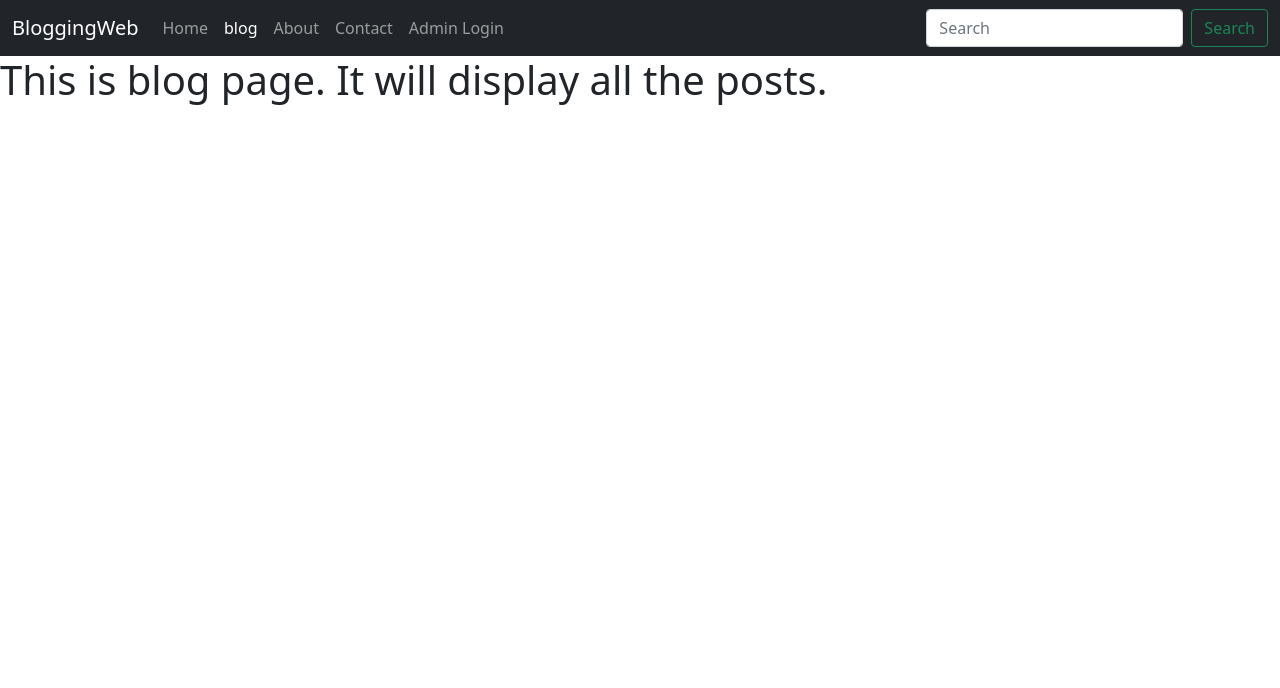
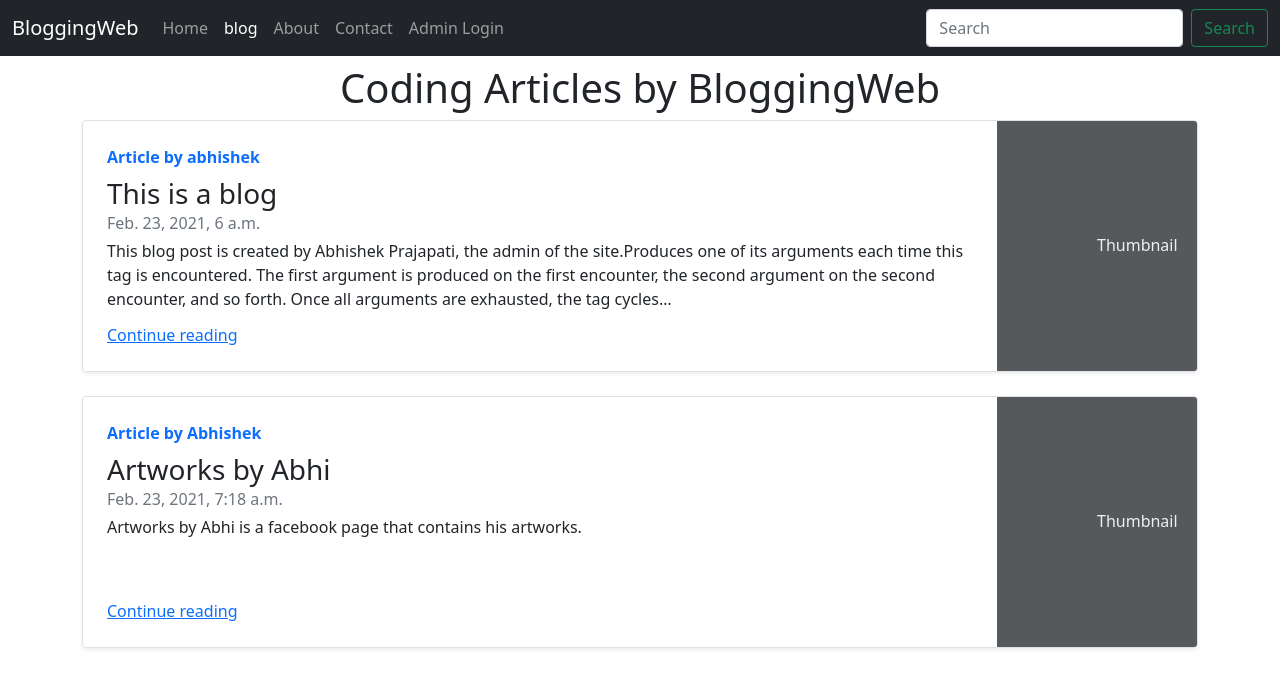
Before and after one commit to abhishekprajapati1/BlogSiteProject, a Django app: page /blog/ in a window 1280 px wide. Shown: the top 688 px of the page. Run offline with Django 3.2, Linux system fonts and the light colour scheme; data comes from the database, SQL or seed files in the repository.

Commit message:
Added the blog page

```diff
--- a/Blog/article/admin.py
+++ b/Blog/article/admin.py
@@ -1,7 +1,7 @@
 from django.contrib import admin
-from .models import Article
+from .models import Post
 
 
 # Register your models here.
 
-admin.site.register(Article)
+admin.site.register(Post)
--- a/Blog/article/models.py
+++ b/Blog/article/models.py
@@ -2,10 +2,14 @@ from django.db import models
 
 # Create your models here.
 
-class Article(models.Model):
-    author = models.ForeignKey('auth.User', on_delete=models.CASCADE,)
-    title = models.CharField(max_length=100)
-    body = models.TextField()
+
+class Post(models.Model):
+    s_no = models.AutoField(primary_key=True)
+    title = models.CharField(max_length=255)
+    author = models.CharField(max_length = 30)
+    content = models.TextField()
+    slug = models.CharField(max_length=130)
+    timestamp = models.DateTimeField(blank=True)
 
     def __str__(self):
-        return self.title
+        return self.title + " by - " + self.author
--- a/Blog/article/urls.py
+++ b/Blog/article/urls.py
@@ -3,7 +3,6 @@ from django.urls import path,include
 from . import views
 
 urlpatterns = [
-    path('', views.bloghome, name = "bloghome"),
-    path('<str:slug>/', views.blogpost, name = "blogpost"),
-
+    path('', views.bloghome),
+    path('<str:slug>/', views.blogpost, name='blogpost'),
 ]
--- a/Blog/article/views.py
+++ b/Blog/article/views.py
@@ -1,12 +1,13 @@
 from django.shortcuts import render, HttpResponse
+from .models import Post
 
 # Create your views here.
-
 def bloghome(request):
-    return render(request, 'article/home.html')
-    # return HttpResponse("This is blog page we will keep all the blog post here")
-
+    allPosts = Post.objects.all()
+    context = {
+        'allPosts':allPosts,
+    }
+    return render(request, 'article/home.html', context)
 
 def blogpost(request, slug):
     return render(request, 'article/post.html')
-    return HttpResponse(f"This is blogpost page for {slug}")
--- a/Blog/templates/article/home.html
+++ b/Blog/templates/article/home.html
@@ -5,5 +5,32 @@
 {% block blogActive %}active{% endblock blogActive %}
 
 {% block body %}
-    <h1>This is blog page. It will display all the posts.</h1>
+<h1 class="text-center my-2">
+    Coding Articles by BloggingWeb
+</h1>
+{% for post in allPosts %}
+<div class=" mb-2 container">
+    <div class="">
+        <div class="row g-0 border rounded overflow-hidden flex-md-row mb-4 shadow-sm h-md-250 position-relative">
+            <div class="col p-4 d-flex flex-column position-static">
+                <strong class="d-inline-block mb-2 text-primary">Article by {{post.author}}</strong>
+                <h3 class="mb-0">{{post.title}}</h3>
+                <div class="mb-1 text-muted">{{post.timestamp}}</div>
+                <p class="card-text mb-auto">{{post.content| truncatechars:300}}</p>
+                <a href="/blog/{{post.slug}}" class="stretched-link">Continue reading</a>
+            </div>
+            <div class="col-auto d-none d-lg-block">
+                <svg class="bd-placeholder-img" width="200" height="250" xmlns="http://www.w3.org/2000/svg" role="img"
+                    aria-label="Placeholder: Thumbnail" preserveAspectRatio="xMidYMid slice" focusable="false">
+                    <title>Placeholder</title>
+                    <rect width="100%" height="100%" fill="#55595c"></rect><text x="50%" y="50%" fill="#eceeef"
+                        dy=".3em">Thumbnail</text>
+                </svg>
+
+            </div>
+        </div>
+    </div>
+
+</div>
+{% endfor %}
 {% endblock body %}
--- a/Blog/templates/article/post.html
+++ b/Blog/templates/article/post.html
@@ -3,5 +3,5 @@
 {% block title %}Blog posts.{% endblock title %}
 
 {% block body %}
-    <h1>This is detail post page</h1>
+    <h1></h1>
 {% endblock body %}
```
Also changed, not shown: Blog/templates/home/home.html (+39 -2 lines), Blog/Blog/urls.py (line endings or trailing spaces), Blog/article/migrations/0002_delete_article.py (added), Blog/article/migrations/0003_post.py (added), Blog/article/migrations/0004_post_slug.py (added), Blog/db.sqlite3, Blog/home/models.py (line endings or trailing spaces).
